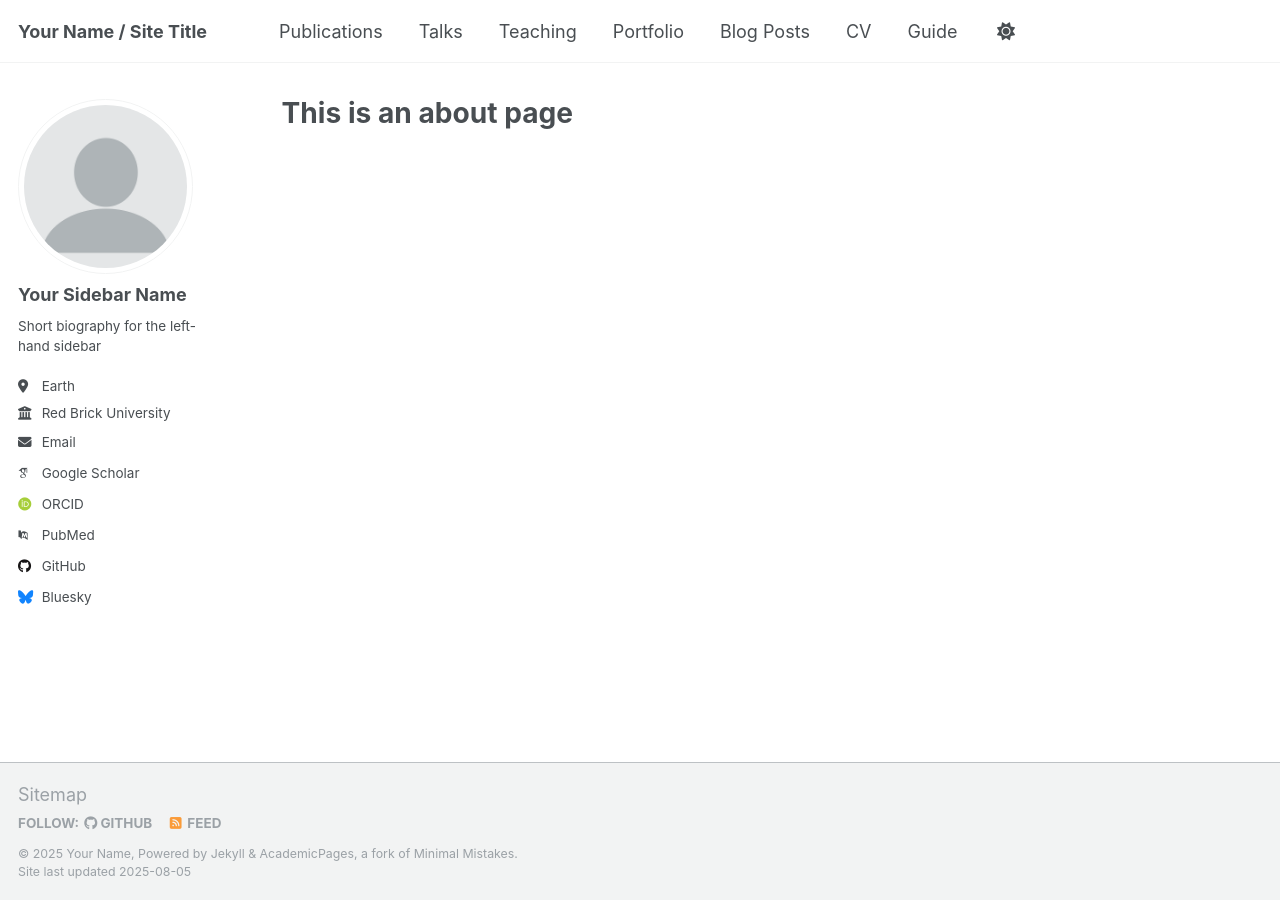
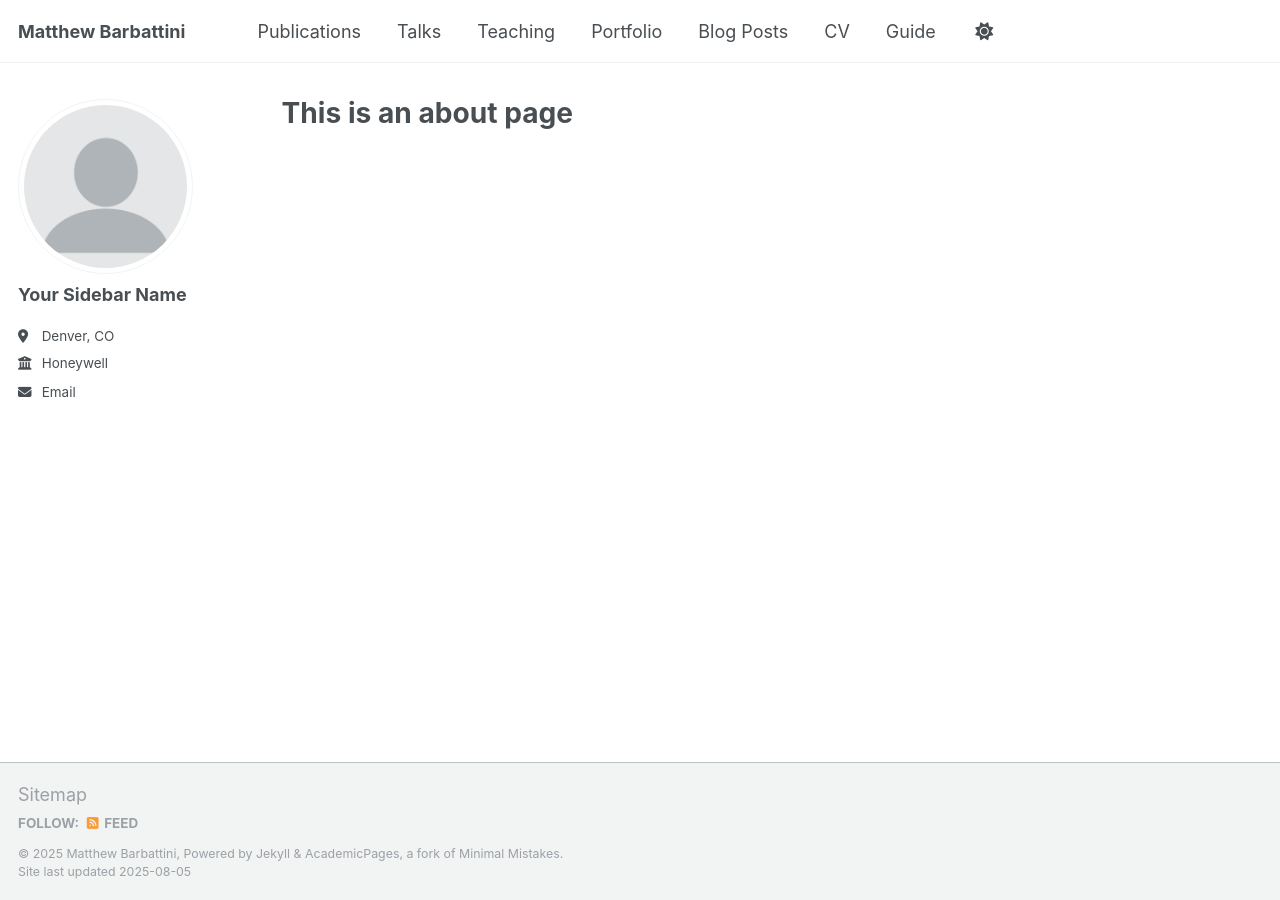
Before and after one commit to mbarbattini/mbarbattini.github.io, a Jekyll site: the page built from _pages/about.md, in a window 1280 px wide. Built offline with Jekyll 4.4.1, drawn with Linux system fonts in a browser that asks for light colours; some web fonts are replaced; a script that is not in the unit is left out.

Commit message:
fill out my info config.yml

```diff
--- a/_config.yml
+++ b/_config.yml
@@ -9,13 +9,13 @@
 # Basic Site Settings
 locale                   : "en-US"
 site_theme               : "default"
-title                    : "Your Name / Site Title"
+title                    : "Matthew Barbattini"
 title_separator          : "-"
-name                     : &name "Your Name"
-description              : &description "personal description"
-url                      : https://academicpages.github.io # the base hostname & protocol for your site e.g. "https://[your GitHub username].github.io" or if you already have some other page hosted on Github then use "https://[your GitHub username].github.io/[Your Repo Name]"
+name                     : &name "Matthew Barbattini"
+description              : &description "R&D Engineer 2 @ Honeywell"
+url                      : https://mbarbattini.github.io # the base hostname & protocol for your site e.g. "https://[your GitHub username].github.io" or if you already have some other page hosted on Github then use "https://[your GitHub username].github.io/[Your Repo Name]"
 baseurl                  : "" # the subpath of your site, e.g. "/blog"
-repository               : "academicpages/academicpages.github.io"
+repository               : "mbarbattini/mbarbattini.github.io"
 
 # Site Author - The following control what appear as part of the author content on the side bar.
 #               If a field is blank the icon and link will not appear, otherwise it will be shown.
@@ -25,66 +25,66 @@
   avatar           : "profile.png"
   name             : "Your Sidebar Name"
   pronouns         : # example: "she/her"
-  bio              : "Short biography for the left-hand sidebar"
-  location         : "Earth"
-  employer         : "Red Brick University"
+  bio              : ""
+  location         : "Denver, CO"
+  employer         : "Honeywell"
   uri              : # URL
-  email            : "none@example.org"
+  email            : "mbarbattini@gmail.com"
 
-  # Academic websites
-  academia         : # URL
-  arxiv            : # URL - Update with the correct link to your profile
-  googlescholar    : "https://scholar.google.com/citations?user=PS_CX0AAAAAJ"
-  impactstory      : # URL
-  orcid            : "http://orcid.org/yourorcidurl"
-  semantic         : # URL
-  pubmed           : "https://www.ncbi.nlm.nih.gov/pubmed/?term=john+snow"
-  researchgate     : # URL
-  scopus           : # URL
+  # # Academic websites
+  # academia         : # URL
+  # arxiv            : # URL - Update with the correct link to your profile
+  # googlescholar    : "https://scholar.google.com/citations?user=PS_CX0AAAAAJ"
+  # impactstory      : # URL
+  # orcid            : "http://orcid.org/yourorcidurl"
+  # semantic         : # URL
+  # pubmed           : "https://www.ncbi.nlm.nih.gov/pubmed/?term=john+snow"
+  # researchgate     : # URL
+  # scopus           : # URL
 
-  # Repositories and software development
-  bitbucket        : # Username - Update with your username on the site
-  codepen          : # Username
-  dribbble         : # Username
-  github           : "academicpages"
-  kaggle           : # Username
-  stackoverflow    : # User number or user number and name (i.e., use "1" or "1/jeff-atwood")
+  # # Repositories and software development
+  # bitbucket        : # Username - Update with your username on the site
+  # codepen          : # Username
+  # dribbble         : # Username
+  # github           : "academicpages"
+  # kaggle           : # Username
+  # stackoverflow    : # User number or user number and name (i.e., use "1" or "1/jeff-atwood")
 
-  # Social media
-  artstation       : # Username
-  bluesky          : "bsky.app" # Replace this with you Bluesky username
-  facebook         : # Username
-  flickr           : # Username
-  foursquare       : # Username
-  goodreads        : # Username
-  google_plus      : # Username
-  keybase          : # Username
-  instagram        : # Username
-  lastfm           : # Username
-  linkedin         : # Username
-  mastodon         : # URL
-  medium           : # URL
-  pinterest        : # Username
-  soundcloud       : # Username
-  steam            : # Username
-  telegram         : # URL
-  tumblr           : # Username
-  twitter          : # Username for X / Twitter
-  vine             : # Username
-  weibo            : # Username
-  wikipedia        : # Username
-  xing             : # Username
-  youtube          : # Username
-  zhihu            : # Username
+  # # Social media
+  # artstation       : # Username
+  # bluesky          : "bsky.app" # Replace this with you Bluesky username
+  # facebook         : # Username
+  # flickr           : # Username
+  # foursquare       : # Username
+  # goodreads        : # Username
+  # google_plus      : # Username
+  # keybase          : # Username
+  # instagram        : # Username
+  # lastfm           : # Username
+  # linkedin         : # Username
+  # mastodon         : # URL
+  # medium           : # URL
+  # pinterest        : # Username
+  # soundcloud       : # Username
+  # steam            : # Username
+  # telegram         : # URL
+  # tumblr           : # Username
+  # twitter          : # Username for X / Twitter
+  # vine             : # Username
+  # weibo            : # Username
+  # wikipedia        : # Username
+  # xing             : # Username
+  # youtube          : # Username
+  # zhihu            : # Username
 
-# Publication Category - The following the list of publication categories and their headings
-publication_category:
-  books:
-    title: 'Books'
-  manuscripts:
-    title: 'Journal Articles'
-  conferences:
-    title: 'Conference Papers'
+# # Publication Category - The following the list of publication categories and their headings
+# publication_category:
+#   books:
+#     title: 'Books'
+#   manuscripts:
+#     title: 'Journal Articles'
+#   conferences:
+#     title: 'Conference Papers'
 
 # Site Settings
 teaser                   :  # filename of teaser fallback teaser image placed in /images/, .e.g. "500x300.png"
@@ -131,21 +131,21 @@
 yandex_site_verification :
 
 
-# Social Sharing
-twitter:
-  username               : &twitter
-facebook:
-  username               :
-  app_id                 :
-  publisher              :
-og_image                 :  # Social media default site image
-og_description           :  # Social media default site image description
-# For specifying social profiles
-# - https://developers.google.com/structured-data/customize/social-profiles
-social:
-  type                   : # Person or Organization (defaults to Person)
-  name                   : # If the user or organization name differs from the site's name
-  links: # An array of links to social media profiles
+# # Social Sharing
+# twitter:
+#   username               : &twitter
+# facebook:
+#   username               :
+#   app_id                 :
+#   publisher              :
+# og_image                 :  # Social media default site image
+# og_description           :  # Social media default site image description
+# # For specifying social profiles
+# # - https://developers.google.com/structured-data/customize/social-profiles
+# social:
+#   type                   : # Person or Organization (defaults to Person)
+#   name                   : # If the user or organization name differs from the site's name
+#   links: # An array of links to social media profiles
 
 
 # Analytics
```
